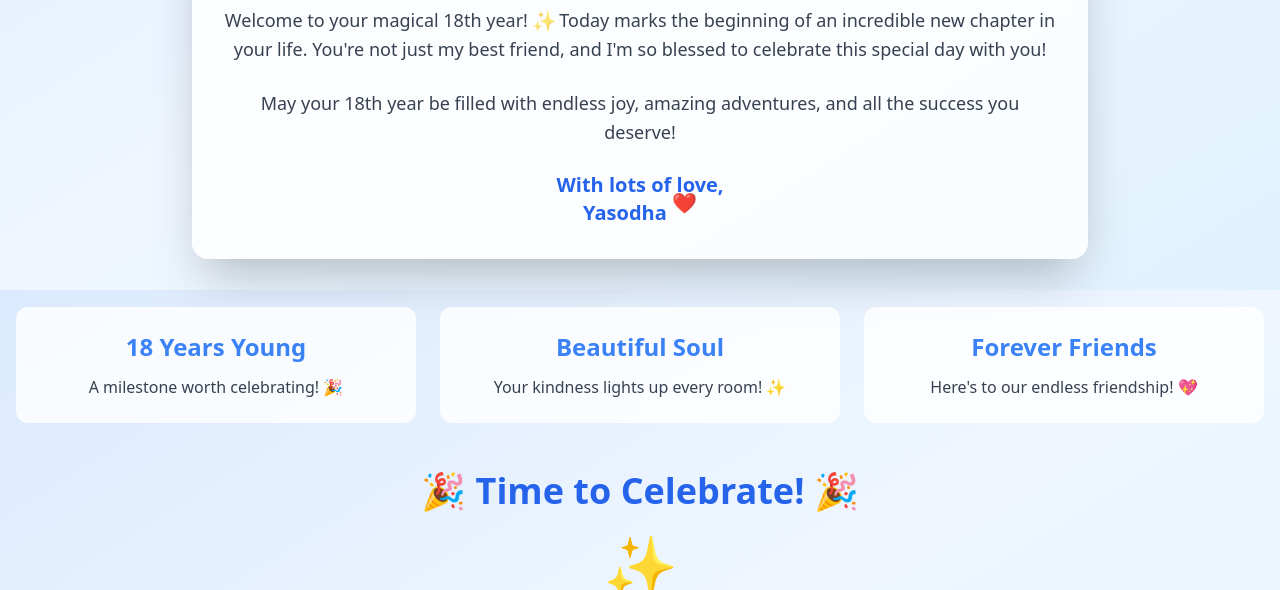
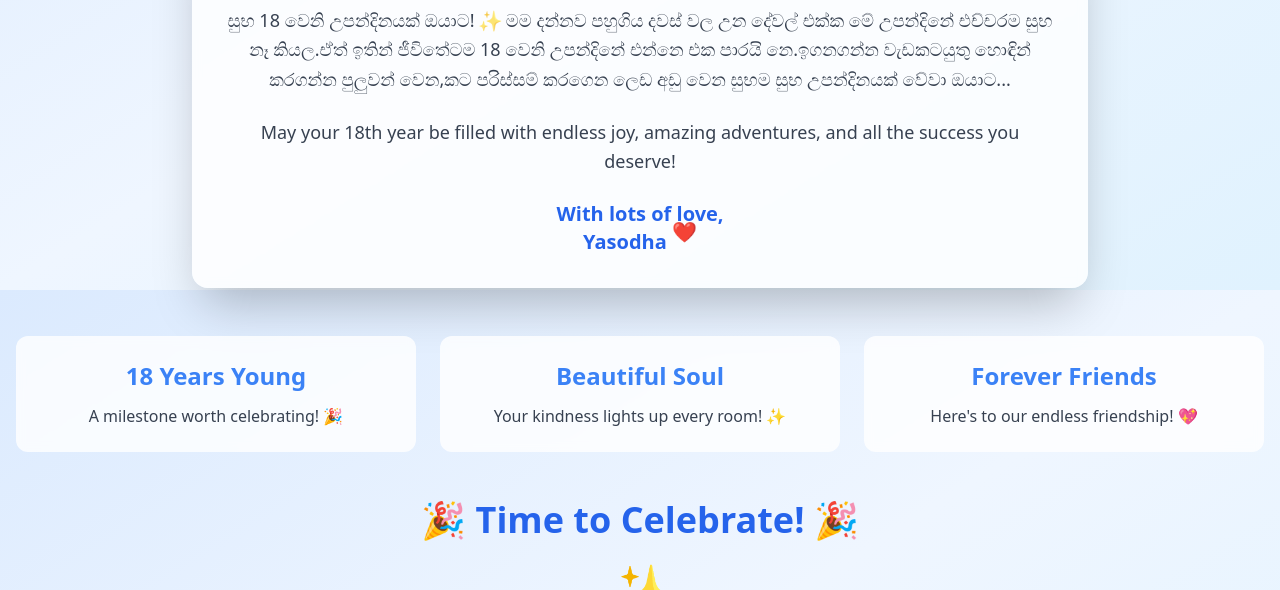
Before and after one commit to ykingtech/education, a plain HTML site: page index.html in a window 1280 px wide. Shown: the part 510-1100 px from the top of the page. Drawn offline with nearby package versions, Linux system fonts and the light colour scheme.

Commit message:
Update index.html

```diff
--- a/index.html
+++ b/index.html
@@ -126,7 +126,7 @@
             <div class="text-center space-y-6">
                 <h3 class="text-3xl font-bold text-blue-600 mb-4 message-heading">Dear Ashmika,</h3>
                 <p class="text-lg text-gray-700 leading-relaxed message-text">
-                    Welcome to your magical 18th year! <span class="shine">✨</span> Today marks the beginning of an incredible new chapter in your life. You're not just my best friend, and I'm so blessed to celebrate this special day with you!
+                    සුභ 18 වෙනි උපන්දිනයක් ඔයාට! <span class="shine">✨</span> මම දන්නව පහුගිය දවස් වල උන දේවල් එක්ක මේ උපන්දිනේ එච්චරම සුභ නෑ කියල.ඒත් ඉතින් ජීවිතේටම 18 වෙනි උපන්දිනේ එන්නෙ එක පාරයි නෙ.ඉගනගන්න වැඩකටයුතු හොඳින් කරගන්න පුලුවන් වෙන,කට පරිස්සම් කරගෙන ලෙඩ අඩු වෙන සුභම සුභ උපන්දිනයක් වේවා ඔයාට...
                 </p>
                 <p class="text-lg text-gray-700 leading-relaxed message-text">
                     May your 18th year be filled with endless joy, amazing adventures, and all the success you deserve!
```
